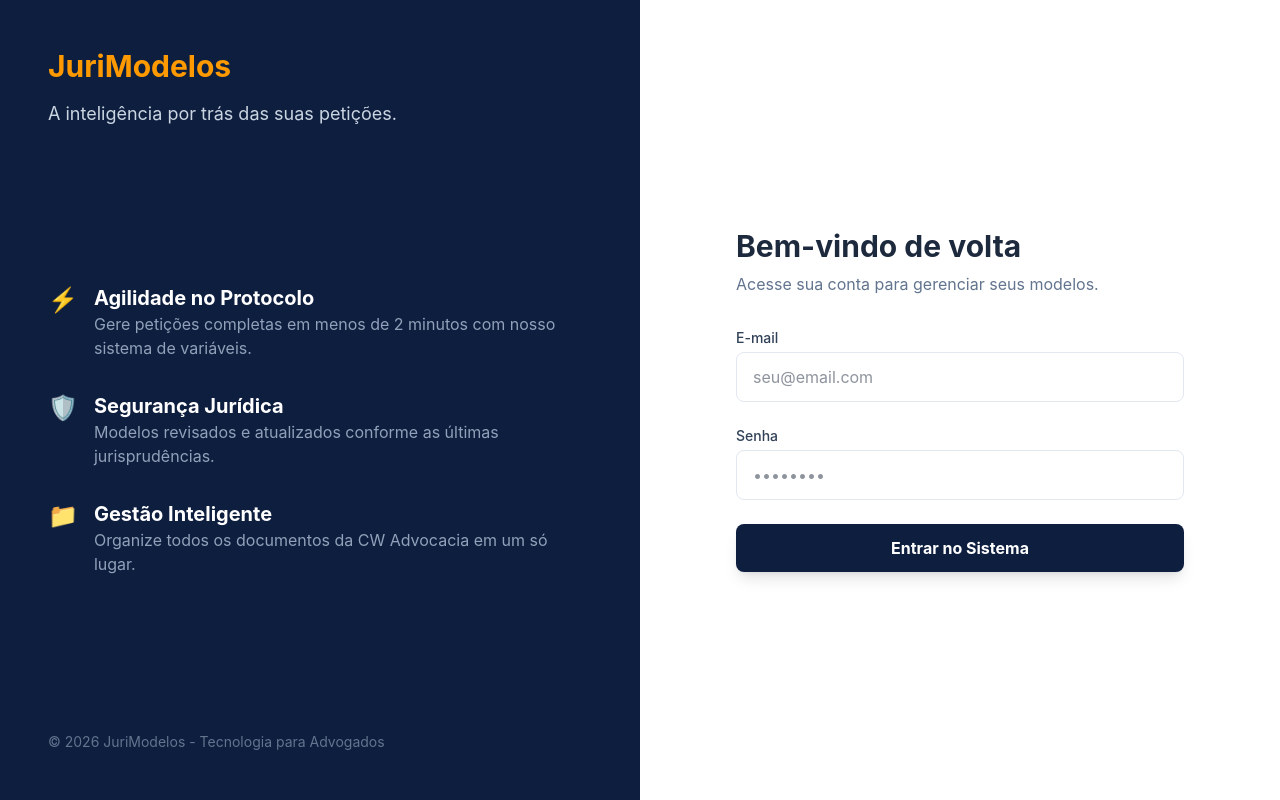
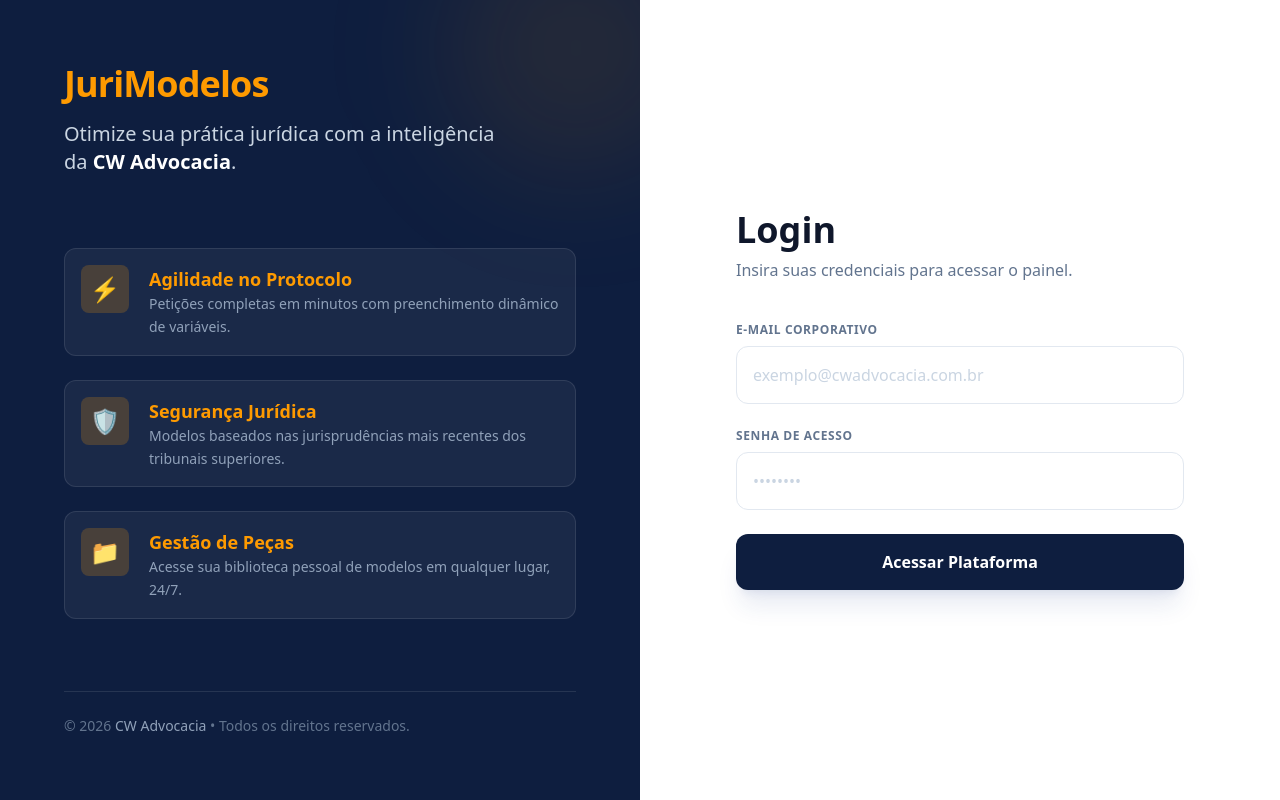
Before and after one commit to DavidWanderley/JuriModelos-app, a React (Vite) app: page /login in a window 1280 px wide. Built offline with nearby package versions, Linux system fonts and the light colour scheme.

Commit message:
alteração do header, mudanca do login e ajuste na solicitacao do token

```diff
--- a/src/components/Header.jsx
+++ b/src/components/Header.jsx
@@ -1,21 +1,66 @@
+import React from 'react';
+import { useNavigate } from 'react-router-dom';
+
 const Header = () => {
+  const navigate = useNavigate();
+
+  const handleLogout = () => {
+    localStorage.removeItem('token');
+    // Usar navigate é mais suave que window.location em SPAs
+    navigate('/login');
+  };
+
   return (
-    <header className="h-16 bg-white border-b border-slate-200 fixed top-0 right-0 left-64 z-10 px-8 flex items-center justify-between">
+    <header className="h-16 bg-white border-b border-slate-200 fixed top-0 right-0 left-64 z-10 px-8 flex items-center justify-between shadow-sm">
+
+      {/* Barra de Pesquisa */}
       <div className="flex-1 max-w-xl">
+        <div className="relative group">
+          <span className="absolute inset-y-0 left-0 flex items-center pl-3 text-slate-400 group-focus-within:text-amber-500 transition-colors">
+            🔍
+          </span>
           <input
             type="text"
-          placeholder="Pesquisar modelos jurídicos..."
-          className="w-full bg-slate-100 border-none rounded-full px-5 py-2 text-sm focus:ring-2 focus:ring-amber-500"
+            placeholder="Pesquisar modelos, processos ou petições..."
+            className="w-full bg-slate-50 border border-slate-200 rounded-xl py-2 pl-10 pr-4 text-sm focus:bg-white focus:ring-2 focus:ring-amber-500/20 focus:border-amber-500 outline-none transition-all"
           />
         </div>
+      </div>
 
-      <div className="flex items-center gap-4">
-        <div className="text-right">
+      {/* Perfil e Ações */}
+      <div className="flex items-center gap-6">
+
+        {/* Notificações (Opcional, mas dá um ar profissional) */}
+        <button className="text-slate-400 hover:text-amber-600 transition-colors text-xl relative">
+          🔔
+          <span className="absolute top-0 right-0 w-2 h-2 bg-red-500 rounded-full border-2 border-white"></span>
+        </button>
+
+        {/* Divisor */}
+        <div className="h-8 w-[1px] bg-slate-200"></div>
+
+        {/* Info do Advogado */}
+        <div className="flex items-center gap-3">
+          <div className="text-right hidden sm:block">
             <p className="text-sm font-bold text-slate-800 leading-none">David Wanderley</p>
-          <p className="text-xs text-slate-500">Advogado</p>
+            <p className="text-[11px] text-amber-600 font-semibold uppercase tracking-wider mt-1">OAB/CE Ativa</p>
           </div>
-        <div className="w-10 h-10 bg-amber-500 rounded-full flex items-center justify-center text-white font-bold">
+
+          <div className="relative group">
+            <div className="w-10 h-10 bg-[#0e1e3f] border-2 border-amber-500 rounded-full flex items-center justify-center text-white font-bold cursor-pointer group-hover:scale-105 transition-transform">
               DW
+            </div>
+          </div>
+
+          {/* Botão Sair */}
+          <button
+            onClick={handleLogout}
+            className="ml-2 p-2 text-slate-400 hover:text-red-600 hover:bg-red-50 rounded-lg transition-all flex items-center gap-2 group"
+            title="Sair do sistema"
+          >
+            <span className="text-lg group-hover:rotate-12 transition-transform">🚪</span>
+            <span className="text-xs font-bold hidden md:block">Sair</span>
+          </button>
         </div>
       </div>
     </header>
--- a/src/pages/Login.jsx
+++ b/src/pages/Login.jsx
@@ -1,74 +1,132 @@
-import React from 'react';
+import React, { useState } from 'react';
+import { useNavigate } from 'react-router-dom';
+import axios from 'axios';
 
 const Login = () => {
+  const [email, setEmail] = useState('');
+  const [password, setPassword] = useState('');
+  const [error, setError] = useState('');
+  const [loading, setLoading] = useState(false);
+
+  const navigate = useNavigate();
+
+  const handleLogin = async (e) => {
+    e.preventDefault();
+    setLoading(true);
+    setError('');
+
+    try {
+      const response = await axios.post('http://localhost:5000/api/auth/login', {
+        email,
+        password
+      });
+
+      localStorage.setItem('token', response.data.token);
+      navigate('/');
+    } catch (err) {
+      setError(err.response?.data?.message || 'Erro ao conectar com o servidor.');
+    } finally {
+      setLoading(false);
+    }
+  };
+
   return (
-    <div className="flex min-h-screen">
-      {/* SIDEBAR DE PROPAGANDA (Lado Esquerdo) */}
-      <div className="hidden lg:flex w-1/2 bg-[#0e1e3f] text-white p-12 flex-col justify-between">
-        <div>
-          <h1 className="text-3xl font-bold text-amber-500">JuriModelos</h1>
-          <p className="mt-4 text-slate-300 text-lg">
-            A inteligência por trás das suas petições.
+    <div className="flex min-h-screen font-sans">
+      {/* LADO ESQUERDO: PROPAGANDA (Ajustado) */}
+      <div className="hidden lg:flex w-1/2 bg-[#0e1e3f] text-white p-16 flex-col justify-between relative overflow-hidden">
+        {/* Detalhe decorativo sutil ao fundo */}
+        <div className="absolute top-[-10%] right-[-10%] w-64 h-64 bg-amber-500/10 rounded-full blur-3xl"></div>
+
+        <div className="relative z-10">
+          <h1 className="text-4xl font-black tracking-tight text-amber-500">JuriModelos</h1>
+          <p className="mt-4 text-slate-300 text-xl font-light max-w-md">
+            Otimize sua prática jurídica com a inteligência da <span className="text-white font-semibold">CW Advocacia</span>.
           </p>
         </div>
 
-        {/* Conteúdo da "Propaganda" */}
-        <div className="space-y-8">
-          <div className="flex gap-4">
-            <span className="text-2xl">⚡</span>
+        {/* Itens de Propaganda como "Mini Cards" */}
+        <div className="space-y-6 relative z-10">
+          <div className="flex gap-5 p-4 rounded-xl bg-white/5 border border-white/10 hover:bg-white/10 transition-all">
+            <div className="flex-shrink-0 w-12 h-12 bg-amber-500/20 rounded-lg flex items-center justify-center text-2xl">
+              ⚡
+            </div>
             <div>
-              <h3 className="font-bold text-xl">Agilidade no Protocolo</h3>
-              <p className="text-slate-400">Gere petições completas em menos de 2 minutos com nosso sistema de variáveis.</p>
+              <h3 className="font-bold text-lg text-amber-500">Agilidade no Protocolo</h3>
+              <p className="text-slate-400 text-sm leading-relaxed">Petições completas em minutos com preenchimento dinâmico de variáveis.</p>
             </div>
           </div>
 
-          <div className="flex gap-4">
-            <span className="text-2xl">🛡️</span>
+          <div className="flex gap-5 p-4 rounded-xl bg-white/5 border border-white/10 hover:bg-white/10 transition-all">
+            <div className="flex-shrink-0 w-12 h-12 bg-amber-500/20 rounded-lg flex items-center justify-center text-2xl">
+              🛡️
+            </div>
             <div>
-              <h3 className="font-bold text-xl">Segurança Jurídica</h3>
-              <p className="text-slate-400">Modelos revisados e atualizados conforme as últimas jurisprudências.</p>
+              <h3 className="font-bold text-lg text-amber-500">Segurança Jurídica</h3>
+              <p className="text-slate-400 text-sm leading-relaxed">Modelos baseados nas jurisprudências mais recentes dos tribunais superiores.</p>
             </div>
           </div>
 
-          <div className="flex gap-4">
-            <span className="text-2xl">📁</span>
+          <div className="flex gap-5 p-4 rounded-xl bg-white/5 border border-white/10 hover:bg-white/10 transition-all">
+            <div className="flex-shrink-0 w-12 h-12 bg-amber-500/20 rounded-lg flex items-center justify-center text-2xl">
+              📁
+            </div>
             <div>
-              <h3 className="font-bold text-xl">Gestão Inteligente</h3>
-              <p className="text-slate-400">Organize todos os documentos da CW Advocacia em um só lugar.</p>
+              <h3 className="font-bold text-lg text-amber-500">Gestão de Peças</h3>
+              <p className="text-slate-400 text-sm leading-relaxed">Acesse sua biblioteca pessoal de modelos em qualquer lugar, 24/7.</p>
             </div>
           </div>
         </div>
 
-        <div className="text-sm text-slate-500">
-          © 2026 JuriModelos - Tecnologia para Advogados
+        <div className="text-sm text-slate-500 relative z-10 border-t border-white/10 pt-6">
+          © 2026 <span className="text-slate-400 font-medium">CW Advocacia</span> • Todos os direitos reservados.
         </div>
       </div>
 
-      {/* ÁREA DO FORMULÁRIO (Lado Direito) */}
-      <div className="w-full lg:w-1/2 bg-white flex items-center justify-center p-8">
+      {/* LADO DIREITO: FORMULÁRIO (Mantido com melhorias de foco) */}
+      <div className="w-full lg:w-1/2 bg-white flex items-center justify-center p-8 lg:p-24">
         <div className="max-w-md w-full">
-          <h2 className="text-3xl font-bold text-slate-800 mb-2">Bem-vindo de volta</h2>
-          <p className="text-slate-500 mb-8">Acesse sua conta para gerenciar seus modelos.</p>
+          <div className="lg:hidden mb-8">
+            <h1 className="text-3xl font-bold text-[#0e1e3f]">JuriModelos</h1>
+          </div>
 
-          <form className="space-y-6">
+          <h2 className="text-4xl font-extrabold text-slate-900 mb-2">Login</h2>
+          <p className="text-slate-500 mb-10">Insira suas credenciais para acessar o painel.</p>
+
+          {error && (
+            <div className="bg-red-50 border-l-4 border-red-500 p-4 mb-8 text-red-700 text-sm flex items-center gap-3">
+              <span>⚠️</span> {error}
+            </div>
+          )}
+
+          <form className="space-y-6" onSubmit={handleLogin}>
             <div>
-              <label className="block text-sm font-medium text-slate-700">E-mail</label>
+              <label className="block text-xs font-bold text-slate-500 uppercase tracking-wider mb-2">E-mail Corporativo</label>
               <input
                 type="email"
-                className="w-full mt-1 px-4 py-3 border border-slate-200 rounded-lg focus:ring-2 focus:ring-amber-500 focus:border-transparent outline-none"
-                placeholder="seu@email.com"
+                required
+                value={email}
+                onChange={(e) => setEmail(e.target.value)}
+                className="w-full px-4 py-4 border border-slate-200 rounded-xl focus:ring-2 focus:ring-amber-500 focus:border-amber-500 outline-none transition-all placeholder:text-slate-300"
+                placeholder="exemplo@cwadvocacia.com.br"
               />
             </div>
             <div>
-              <label className="block text-sm font-medium text-slate-700">Senha</label>
+              <label className="block text-xs font-bold text-slate-500 uppercase tracking-wider mb-2">Senha de Acesso</label>
               <input
                 type="password"
-                className="w-full mt-1 px-4 py-3 border border-slate-200 rounded-lg focus:ring-2 focus:ring-amber-500 focus:border-transparent outline-none"
+                required
+                value={password}
+                onChange={(e) => setPassword(e.target.value)}
+                className="w-full px-4 py-4 border border-slate-200 rounded-xl focus:ring-2 focus:ring-amber-500 focus:border-amber-500 outline-none transition-all placeholder:text-slate-300"
                 placeholder="••••••••"
               />
             </div>
-            <button className="w-full bg-[#0e1e3f] text-white py-3 rounded-lg font-bold hover:bg-slate-800 transition-all shadow-lg">
-              Entrar no Sistema
+
+            <button
+              disabled={loading}
+              className="w-full bg-[#0e1e3f] text-white py-4 rounded-xl font-bold hover:bg-slate-800 transition-all shadow-xl shadow-blue-900/10 disabled:opacity-50 active:scale-[0.98]"
+            >
+              {loading ? 'Validando acesso...' : 'Acessar Plataforma'}
             </button>
           </form>
         </div>
--- a/src/routers/index.jsx
+++ b/src/routers/index.jsx
@@ -3,18 +3,18 @@ import Login from '../pages/Login';
 import Home from '../pages/Home';
 import GenerateDocument from '../pages/GenerateDocument';
 import CreateModel from '../pages/CreateModel';
-import Layout from '../components/Layout'; // O novo componente
+import Layout from '../components/Layout';
 
 const isAuthenticated = () => {
-  return localStorage.getItem('token') !== null;
+  const token = localStorage.getItem('token');
+  return token !== null && token !== "" && token !== "undefined";
 };
 
-// Modificamos o PrivateRoute para envolver o conteúdo no Layout
 const PrivateRoute = ({ children }) => {
   return isAuthenticated() ? (
     <Layout>{children}</Layout>
   ) : (
-    <Navigate to="/login" />
+    <Navigate to="/login" replace />
   );
 };
 
```
Lines whose indentation alone changed are shown as unchanged.
